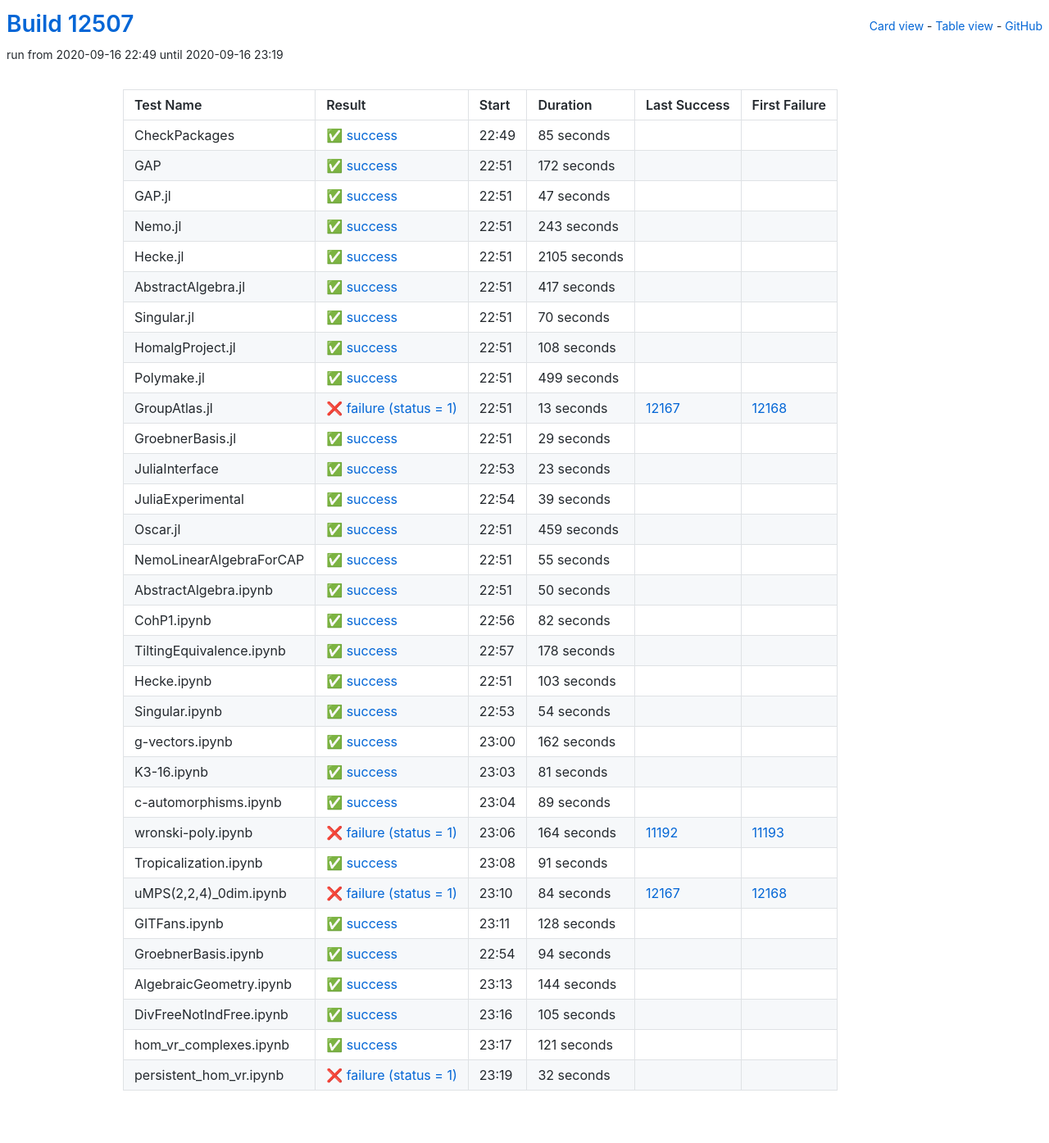
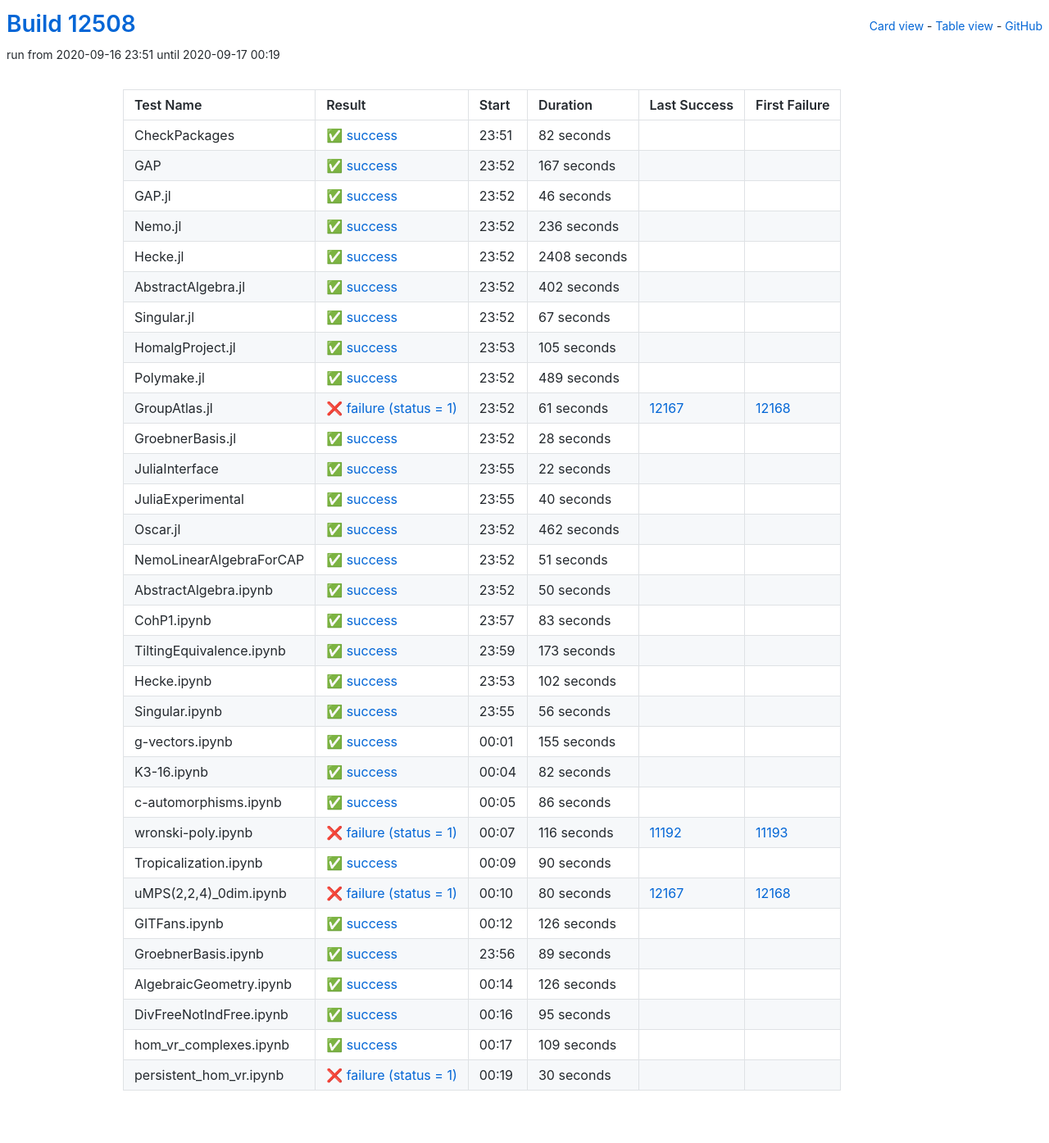
Before and after one commit to oscar-system/oscar-ci-status, a Jekyll site: the page built from table.html, in a window 1280 px wide. Shown: the whole page at 82% size. Built offline with Jekyll 4.4.1, drawn with Linux system fonts in a browser that asks for light colours.

Commit message:
Build #12508

```diff
--- a/_data/ci.yml
+++ b/_data/ci.yml
@@ -1,6 +1,6 @@
 ---
-build: 12507
-build_url: https://oscarci.mathematik.uni-kl.de/job/oscar/12507/
+build: 12508
+build_url: https://oscarci.mathematik.uni-kl.de/job/oscar/12508/
 job: oscar
 organization: oscar-system
 repo: oscar-ci-status
@@ -8,188 +8,188 @@
 tests:
 - name: CheckPackages
   id: checkpackages
-  log: https://oscarci.mathematik.uni-kl.de/job/oscar/12507/artifact/logs/build-12507/CheckPackages.log
-  start: 2020-09-16 22:49
+  log: https://oscarci.mathematik.uni-kl.de/job/oscar/12508/artifact/logs/build-12508/CheckPackages.log
+  start: 2020-09-16 23:51
   success: true
   exitcode: 0
   status: success
-  duration: 85
+  duration: 82
   last_success: false
   last_success_url:
   first_failure: false
   first_failure_url:
 - name: GAP
   id: gap
-  log: https://oscarci.mathematik.uni-kl.de/job/oscar/12507/artifact/logs/build-12507/GAP.log
-  start: 2020-09-16 22:51
+  log: https://oscarci.mathematik.uni-kl.de/job/oscar/12508/artifact/logs/build-12508/GAP.log
+  start: 2020-09-16 23:52
   success: true
   exitcode: 0
   status: success
-  duration: 172
+  duration: 167
   last_success: false
   last_success_url:
   first_failure: false
   first_failure_url:
 - name: GAP.jl
   id: gap-jl
-  log: https://oscarci.mathematik.uni-kl.de/job/oscar/12507/artifact/logs/build-12507/GAP.jl.log
-  start: 2020-09-16 22:51
+  log: https://oscarci.mathematik.uni-kl.de/job/oscar/12508/artifact/logs/build-12508/GAP.jl.log
+  start: 2020-09-16 23:52
   success: true
   exitcode: 0
   status: success
-  duration: 47
+  duration: 46
   last_success: false
   last_success_url:
   first_failure: false
   first_failure_url:
 - name: Nemo.jl
   id: nemo-jl
-  log: https://oscarci.mathematik.uni-kl.de/job/oscar/12507/artifact/logs/build-12507/Nemo.jl.log
-  start: 2020-09-16 22:51
+  log: https://oscarci.mathematik.uni-kl.de/job/oscar/12508/artifact/logs/build-12508/Nemo.jl.log
+  start: 2020-09-16 23:52
   success: true
   exitcode: 0
   status: success
-  duration: 243
+  duration: 236
   last_success: false
   last_success_url:
   first_failure: false
   first_failure_url:
 - name: Hecke.jl
   id: hecke-jl
-  log: https://oscarci.mathematik.uni-kl.de/job/oscar/12507/artifact/logs/build-12507/Hecke.jl.log
-  start: 2020-09-16 22:51
+  log: https://oscarci.mathematik.uni-kl.de/job/oscar/12508/artifact/logs/build-12508/Hecke.jl.log
+  start: 2020-09-16 23:52
   success: true
   exitcode: 0
   status: success
-  duration: 2105
+  duration: 2408
   last_success: false
   last_success_url:
   first_failure: false
   first_failure_url:
 - name: AbstractAlgebra.jl
   id: abstractalgebra-jl
-  log: https://oscarci.mathematik.uni-kl.de/job/oscar/12507/artifact/logs/build-12507/AbstractAlgebra.jl.log
-  start: 2020-09-16 22:51
+  log: https://oscarci.mathematik.uni-kl.de/job/oscar/12508/artifact/logs/build-12508/AbstractAlgebra.jl.log
+  start: 2020-09-16 23:52
   success: true
   exitcode: 0
   status: success
-  duration: 417
+  duration: 402
   last_success: false
   last_success_url:
   first_failure: false
   first_failure_url:
 - name: Singular.jl
   id: singular-jl
-  log: https://oscarci.mathematik.uni-kl.de/job/oscar/12507/artifact/logs/build-12507/Singular.jl.log
-  start: 2020-09-16 22:51
+  log: https://oscarci.mathematik.uni-kl.de/job/oscar/12508/artifact/logs/build-12508/Singular.jl.log
+  start: 2020-09-16 23:52
   success: true
   exitcode: 0
   status: success
-  duration: 70
+  duration: 67
   last_success: false
   last_success_url:
   first_failure: false
   first_failure_url:
 - name: HomalgProject.jl
   id: homalgproject-jl
-  log: https://oscarci.mathematik.uni-kl.de/job/oscar/12507/artifact/logs/build-12507/HomalgProject.jl.log
-  start: 2020-09-16 22:51
+  log: https://oscarci.mathematik.uni-kl.de/job/oscar/12508/artifact/logs/build-12508/HomalgProject.jl.log
+  start: 2020-09-16 23:53
   success: true
   exitcode: 0
   status: success
-  duration: 108
+  duration: 105
   last_success: false
   last_success_url:
   first_failure: false
   first_failure_url:
 - name: Polymake.jl
   id: polymake-jl
-  log: https://oscarci.mathematik.uni-kl.de/job/oscar/12507/artifact/logs/build-12507/Polymake.jl.log
-  start: 2020-09-16 22:51
+  log: https://oscarci.mathematik.uni-kl.de/job/oscar/12508/artifact/logs/build-12508/Polymake.jl.log
+  start: 2020-09-16 23:52
   success: true
   exitcode: 0
   status: success
-  duration: 499
+  duration: 489
   last_success: false
   last_success_url:
   first_failure: false
   first_failure_url:
 - name: GroupAtlas.jl
   id: groupatlas-jl
-  log: https://oscarci.mathematik.uni-kl.de/job/oscar/12507/artifact/logs/build-12507/GroupAtlas.jl.log
-  start: 2020-09-16 22:51
+  log: https://oscarci.mathematik.uni-kl.de/job/oscar/12508/artifact/logs/build-12508/GroupAtlas.jl.log
+  start: 2020-09-16 23:52
   success: false
   exitcode: 1
   status: failure
-  duration: 13
+  duration: 61
   last_success: 12167
   last_success_url: https://oscarci.mathematik.uni-kl.de/job/oscar/12167/
   first_failure: 12168
   first_failure_url: https://oscarci.mathematik.uni-kl.de/job/oscar/12168/
 - name: GroebnerBasis.jl
   id: groebnerbasis-jl
-  log: https://oscarci.mathematik.uni-kl.de/job/oscar/12507/artifact/logs/build-12507/GroebnerBasis.jl.log
-  start: 2020-09-16 22:51
+  log: https://oscarci.mathematik.uni-kl.de/job/oscar/12508/artifact/logs/build-12508/GroebnerBasis.jl.log
+  start: 2020-09-16 23:52
   success: true
   exitcode: 0
   status: success
-  duration: 29
+  duration: 28
   last_success: false
   last_success_url:
   first_failure: false
   first_failure_url:
 - name: JuliaInterface
   id: juliainterface
-  log: https://oscarci.mathematik.uni-kl.de/job/oscar/12507/artifact/logs/build-12507/JuliaInterface.log
-  start: 2020-09-16 22:53
+  log: https://oscarci.mathematik.uni-kl.de/job/oscar/12508/artifact/logs/build-12508/JuliaInterface.log
+  start: 2020-09-16 23:55
   success: true
   exitcode: 0
   status: success
-  duration: 23
+  duration: 22
   last_success: false
   last_success_url:
   first_failure: false
   first_failure_url:
 - name: JuliaExperimental
   id: juliaexperimental
-  log: https://oscarci.mathematik.uni-kl.de/job/oscar/12507/artifact/logs/build-12507/JuliaExperimental.log
-  start: 2020-09-16 22:54
+  log: https://oscarci.mathematik.uni-kl.de/job/oscar/12508/artifact/logs/build-12508/JuliaExperimental.log
+  start: 2020-09-16 23:55
   success: true
   exitcode: 0
   status: success
-  duration: 39
+  duration: 40
   last_success: false
   last_success_url:
   first_failure: false
   first_failure_url:
 - name: Oscar.jl
   id: oscar-jl
-  log: https://oscarci.mathematik.uni-kl.de/job/oscar/12507/artifact/logs/build-12507/Oscar.jl.log
-  start: 2020-09-16 22:51
+  log: https://oscarci.mathematik.uni-kl.de/job/oscar/12508/artifact/logs/build-12508/Oscar.jl.log
+  start: 2020-09-16 23:52
   success: true
   exitcode: 0
   status: success
-  duration: 459
+  duration: 462
   last_success: false
   last_success_url:
   first_failure: false
   first_failure_url:
 - name: NemoLinearAlgebraForCAP
   id: nemolinearalgebraforcap
-  log: https://oscarci.mathematik.uni-kl.de/job/oscar/12507/artifact/logs/build-12507/NemoLinearAlgebraForCAP.log
-  start: 2020-09-16 22:51
+  log: https://oscarci.mathematik.uni-kl.de/job/oscar/12508/artifact/logs/build-12508/NemoLinearAlgebraForCAP.log
+  start: 2020-09-16 23:52
   success: true
   exitcode: 0
   status: success
-  duration: 55
+  duration: 51
   last_success: false
   last_success_url:
   first_failure: false
   first_failure_url:
 - name: AbstractAlgebra.ipynb
   id: abstractalgebra-ipynb
-  log: https://oscarci.mathematik.uni-kl.de/job/oscar/12507/artifact/logs/build-12507/AbstractAlgebra.ipynb.log
-  start: 2020-09-16 22:51
+  log: https://oscarci.mathematik.uni-kl.de/job/oscar/12508/artifact/logs/build-12508/AbstractAlgebra.ipynb.log
+  start: 2020-09-16 23:52
   success: true
   exitcode: 0
   status: success
@@ -200,8 +200,68 @@
   first_failure_url:
 - name: CohP1.ipynb
   id: cohp1-ipynb
-  log: https://oscarci.mathematik.uni-kl.de/job/oscar/12507/artifact/logs/build-12507/CohP1.ipynb.log
-  start: 2020-09-16 22:56
+  log: https://oscarci.mathematik.uni-kl.de/job/oscar/12508/artifact/logs/build-12508/CohP1.ipynb.log
+  start: 2020-09-16 23:57
+  success: true
+  exitcode: 0
+  status: success
+  duration: 83
+  last_success: false
+  last_success_url:
+  first_failure: false
+  first_failure_url:
+- name: TiltingEquivalence.ipynb
+  id: tiltingequivalence-ipynb
+  log: https://oscarci.mathematik.uni-kl.de/job/oscar/12508/artifact/logs/build-12508/TiltingEquivalence.ipynb.log
+  start: 2020-09-16 23:59
+  success: true
+  exitcode: 0
+  status: success
+  duration: 173
+  last_success: false
+  last_success_url:
+  first_failure: false
+  first_failure_url:
+- name: Hecke.ipynb
+  id: hecke-ipynb
+  log: https://oscarci.mathematik.uni-kl.de/job/oscar/12508/artifact/logs/build-12508/Hecke.ipynb.log
+  start: 2020-09-16 23:53
+  success: true
+  exitcode: 0
+  status: success
+  duration: 102
+  last_success: false
+  last_success_url:
+  first_failure: false
+  first_failure_url:
+- name: Singular.ipynb
+  id: singular-ipynb
+  log: https://oscarci.mathematik.uni-kl.de/job/oscar/12508/artifact/logs/build-12508/Singular.ipynb.log
+  start: 2020-09-16 23:55
+  success: true
+  exitcode: 0
+  status: success
+  duration: 56
+  last_success: false
+  last_success_url:
+  first_failure: false
+  first_failure_url:
+- name: g-vectors.ipynb
+  id: g-vectors-ipynb
+  log: https://oscarci.mathematik.uni-kl.de/job/oscar/12508/artifact/logs/build-12508/g-vectors.ipynb.log
+  start: 2020-09-17 00:01
+  success: true
+  exitcode: 0
+  status: success
+  duration: 155
+  last_success: false
+  last_success_url:
+  first_failure: false
+  first_failure_url:
+- name: K3-16.ipynb
+  id: k3-16-ipynb
+  log: https://oscarci.mathematik.uni-kl.de/job/oscar/12508/artifact/logs/build-12508/K3-16.ipynb.log
+  start: 2020-09-17 00:04
   success: true
   exitcode: 0
   status: success
@@ -210,70 +270,70 @@
   last_success_url:
   first_failure: false
   first_failure_url:
-- name: TiltingEquivalence.ipynb
-  id: tiltingequivalence-ipynb
-  log: https://oscarci.mathematik.uni-kl.de/job/oscar/12507/artifact/logs/build-12507/TiltingEquivalence.ipynb.log
-  start: 2020-09-16 22:57
+- name: c-automorphisms.ipynb
+  id: c-automorphisms-ipynb
+  log: https://oscarci.mathematik.uni-kl.de/job/oscar/12508/artifact/logs/build-12508/c-automorphisms.ipynb.log
+  start: 2020-09-17 00:05
   success: true
   exitcode: 0
   status: success
-  duration: 178
+  duration: 86
   last_success: false
   last_success_url:
   first_failure: false
   first_failure_url:
-- name: Hecke.ipynb
-  id: hecke-ipynb
-  log: https://oscarci.mathematik.uni-kl.de/job/oscar/12507/artifact/logs/build-12507/Hecke.ipynb.log
-  start: 2020-09-16 22:51
+- name: wronski-poly.ipynb
+  id: wronski-poly-ipynb
+  log: https://oscarci.mathematik.uni-kl.de/job/oscar/12508/artifact/logs/build-12508/wronski-poly.ipynb.log
+  start: 2020-09-17 00:07
+  success: false
+  exitcode: 1
+  status: failure
+  duration: 116
+  last_success: 11192
+  last_success_url: https://oscarci.mathematik.uni-kl.de/job/oscar/11192/
+  first_failure: 11193
+  first_failure_url: https://oscarci.mathematik.uni-kl.de/job/oscar/11193/
+- name: Tropicalization.ipynb
+  id: tropicalization-ipynb
+  log: https://oscarci.mathematik.uni-kl.de/job/oscar/12508/artifact/logs/build-12508/Tropicalization.ipynb.log
+  start: 2020-09-17 00:09
   success: true
   exitcode: 0
   status: success
-  duration: 103
+  duration: 90
   last_success: false
   last_success_url:
   first_failure: false
   first_failure_url:
-- name: Singular.ipynb
-  id: singular-ipynb
-  log: https://oscarci.mathematik.uni-kl.de/job/oscar/12507/artifact/logs/build-12507/Singular.ipynb.log
-  start: 2020-09-16 22:53
+- name: uMPS(2,2,4)_0dim.ipynb
+  id: umps-2-2-4-0dim-ipynb
+  log: https://oscarci.mathematik.uni-kl.de/job/oscar/12508/artifact/logs/build-12508/uMPS-2-2-4-_0dim.ipynb.log
+  start: 2020-09-17 00:10
+  success: false
+  exitcode: 1
+  status: failure
+  duration: 80
+  last_success: 12167
+  last_success_url: https://oscarci.mathematik.uni-kl.de/job/oscar/12167/
+  first_failure: 12168
+  first_failure_url: https://oscarci.mathematik.uni-kl.de/job/oscar/12168/
+- name: GITFans.ipynb
+  id: gitfans-ipynb
+  log: https://oscarci.mathematik.uni-kl.de/job/oscar/12508/artifact/logs/build-12508/GITFans.ipynb.log
+  start: 2020-09-17 00:12
   success: true
   exitcode: 0
   status: success
-  duration: 54
+  duration: 126
   last_success: false
   last_success_url:
   first_failure: false
   first_failure_url:
-- name: g-vectors.ipynb
-  id: g-vectors-ipynb
-  log: https://oscarci.mathematik.uni-kl.de/job/oscar/12507/artifact/logs/build-12507/g-vectors.ipynb.log
-  start: 2020-09-16 23:00
-  success: true
-  exitcode: 0
-  status: success
-  duration: 162
-  last_success: false
-  last_success_url:
-  first_failure: false
-  first_failure_url:
-- name: K3-16.ipynb
-  id: k3-16-ipynb
-  log: https://oscarci.mathematik.uni-kl.de/job/oscar/12507/artifact/logs/build-12507/K3-16.ipynb.log
-  start: 2020-09-16 23:03
-  success: true
-  exitcode: 0
-  status: success
-  duration: 81
-  last_success: false
-  last_success_url:
-  first_failure: false
-  first_failure_url:
-- name: c-automorphisms.ipynb
-  id: c-automorphisms-ipynb
-  log: https://oscarci.mathematik.uni-kl.de/job/oscar/12507/artifact/logs/build-12507/c-automorphisms.ipynb.log
-  start: 2020-09-16 23:04
+- name: GroebnerBasis.ipynb
+  id: groebnerbasis-ipynb
+  log: https://oscarci.mathematik.uni-kl.de/job/oscar/12508/artifact/logs/build-12508/GroebnerBasis.ipynb.log
+  start: 2020-09-16 23:56
   success: true
   exitcode: 0
   status: success
@@ -282,110 +342,50 @@
   last_success_url:
   first_failure: false
   first_failure_url:
-- name: wronski-poly.ipynb
-  id: wronski-poly-ipynb
-  log: https://oscarci.mathematik.uni-kl.de/job/oscar/12507/artifact/logs/build-12507/wronski-poly.ipynb.log
-  start: 2020-09-16 23:06
-  success: false
-  exitcode: 1
-  status: failure
-  duration: 164
-  last_success: 11192
-  last_success_url: https://oscarci.mathematik.uni-kl.de/job/oscar/11192/
-  first_failure: 11193
-  first_failure_url: https://oscarci.mathematik.uni-kl.de/job/oscar/11193/
-- name: Tropicalization.ipynb
-  id: tropicalization-ipynb
-  log: https://oscarci.mathematik.uni-kl.de/job/oscar/12507/artifact/logs/build-12507/Tropicalization.ipynb.log
-  start: 2020-09-16 23:08
+- name: AlgebraicGeometry.ipynb
+  id: algebraicgeometry-ipynb
+  log: https://oscarci.mathematik.uni-kl.de/job/oscar/12508/artifact/logs/build-12508/AlgebraicGeometry.ipynb.log
+  start: 2020-09-17 00:14
   success: true
   exitcode: 0
   status: success
-  duration: 91
-  last_success: false
-  last_success_url:
-  first_failure: false
-  first_failure_url:
-- name: uMPS(2,2,4)_0dim.ipynb
-  id: umps-2-2-4-0dim-ipynb
-  log: https://oscarci.mathematik.uni-kl.de/job/oscar/12507/artifact/logs/build-12507/uMPS-2-2-4-_0dim.ipynb.log
-  start: 2020-09-16 23:10
-  success: false
-  exitcode: 1
-  status: failure
-  duration: 84
-  last_success: 12167
-  last_success_url: https://oscarci.mathematik.uni-kl.de/job/oscar/12167/
-  first_failure: 12168
-  first_failure_url: https://oscarci.mathematik.uni-kl.de/job/oscar/12168/
-- name: GITFans.ipynb
-  id: gitfans-ipynb
-  log: https://oscarci.mathematik.uni-kl.de/job/oscar/12507/artifact/logs/build-12507/GITFans.ipynb.log
-  start: 2020-09-16 23:11
-  success: true
-  exitcode: 0
-  status: success
-  duration: 128
-  last_success: false
-  last_success_url:
-  first_failure: false
-  first_failure_url:
-- name: GroebnerBasis.ipynb
-  id: groebnerbasis-ipynb
-  log: https://oscarci.mathematik.uni-kl.de/job/oscar/12507/artifact/logs/build-12507/GroebnerBasis.ipynb.log
-  start: 2020-09-16 22:54
-  success: true
-  exitcode: 0
-  status: success
-  duration: 94
-  last_success: false
-  last_success_url:
-  first_failure: false
-  first_failure_url:
-- name: AlgebraicGeometry.ipynb
-  id: algebraicgeometry-ipynb
-  log: https://oscarci.mathematik.uni-kl.de/job/oscar/12507/artifact/logs/build-12507/AlgebraicGeometry.ipynb.log
-  start: 2020-09-16 23:13
-  success: true
-  exitcode: 0
-  status: success
-  duration: 144
+  duration: 126
   last_success: false
   last_success_url:
   first_failure: false
   first_failure_url:
 - name: DivFreeNotIndFree.ipynb
   id: divfreenotindfree-ipynb
-  log: https://oscarci.mathematik.uni-kl.de/job/oscar/12507/artifact/logs/build-12507/DivFreeNotIndFree.ipynb.log
-  start: 2020-09-16 23:16
+  log: https://oscarci.mathematik.uni-kl.de/job/oscar/12508/artifact/logs/build-12508/DivFreeNotIndFree.ipynb.log
+  start: 2020-09-17 00:16
   success: true
   exitcode: 0
   status: success
-  duration: 105
+  duration: 95
   last_success: false
   last_success_url:
   first_failure: false
   first_failure_url:
 - name: hom_vr_complexes.ipynb
   id: hom-vr-complexes-ipynb
-  log: https://oscarci.mathematik.uni-kl.de/job/oscar/12507/artifact/logs/build-12507/hom_vr_complexes.ipynb.log
-  start: 2020-09-16 23:17
+  log: https://oscarci.mathematik.uni-kl.de/job/oscar/12508/artifact/logs/build-12508/hom_vr_complexes.ipynb.log
+  start: 2020-09-17 00:17
   success: true
   exitcode: 0
   status: success
-  duration: 121
+  duration: 109
   last_success: false
   last_success_url:
   first_failure: false
   first_failure_url:
 - name: persistent_hom_vr.ipynb
   id: persistent-hom-vr-ipynb
-  log: https://oscarci.mathematik.uni-kl.de/job/oscar/12507/artifact/logs/build-12507/persistent_hom_vr.ipynb.log
-  start: 2020-09-16 23:19
+  log: https://oscarci.mathematik.uni-kl.de/job/oscar/12508/artifact/logs/build-12508/persistent_hom_vr.ipynb.log
+  start: 2020-09-17 00:19
   success: false
   exitcode: 1
   status: failure
-  duration: 32
+  duration: 30
   last_success: false
   last_success_url:
   first_failure: false
```
Also changed, not shown: README.md.
